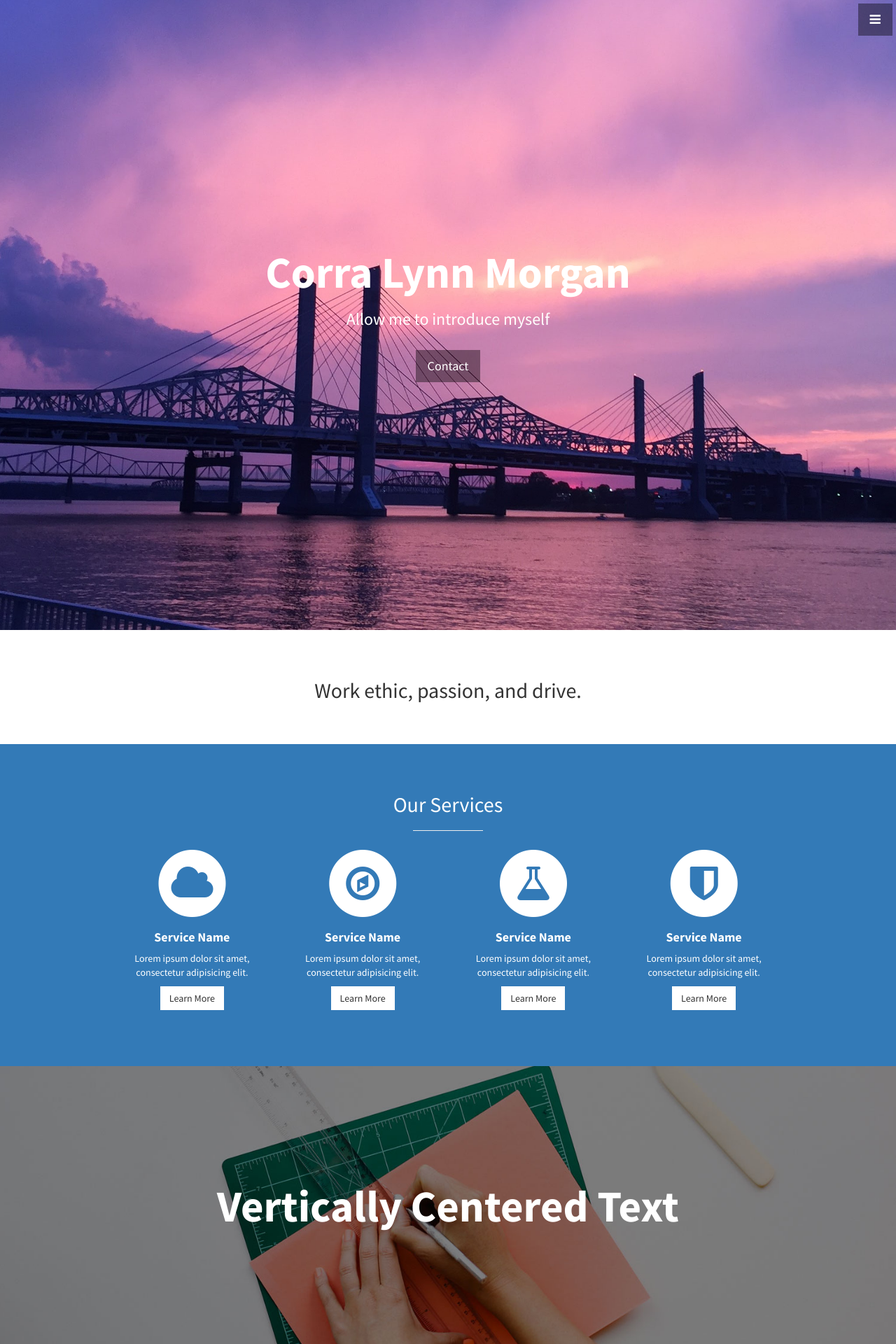
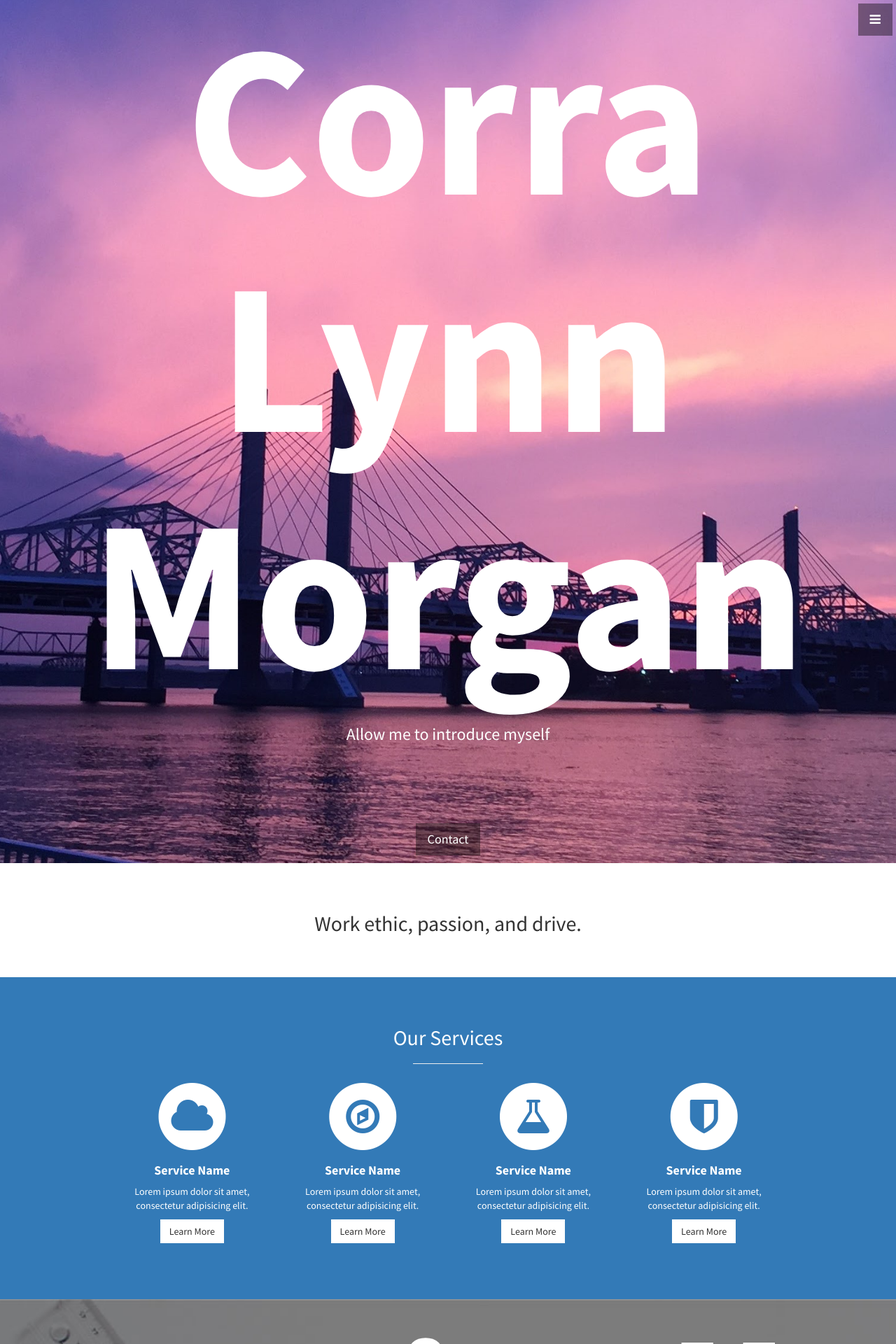
Before and after one commit to corralynn/CorraLMorgan, a Jekyll site: the page built from index.html, in a window 1280 px wide. Shown: the top 1920 px of the page at 70% size. Built offline with Jekyll 4.4.1, drawn with Linux system fonts in a browser that asks for light colours.

Commit message:
Update stylish-portfolio.css

```diff
--- a/css/stylish-portfolio.css
+++ b/css/stylish-portfolio.css
@@ -21,13 +21,14 @@ body {
     display: table-cell;
     text-align: center;
     vertical-align: middle;
+    font-size: 4em;
 }
 
 .text-vertical-center h1 {
     text-color: #ffffff;
     margin: 0;
     padding: 0;
-    font-size: 4.5em;
+    font-size: 5.5em;
     font-weight: 700;
 }
 
```
